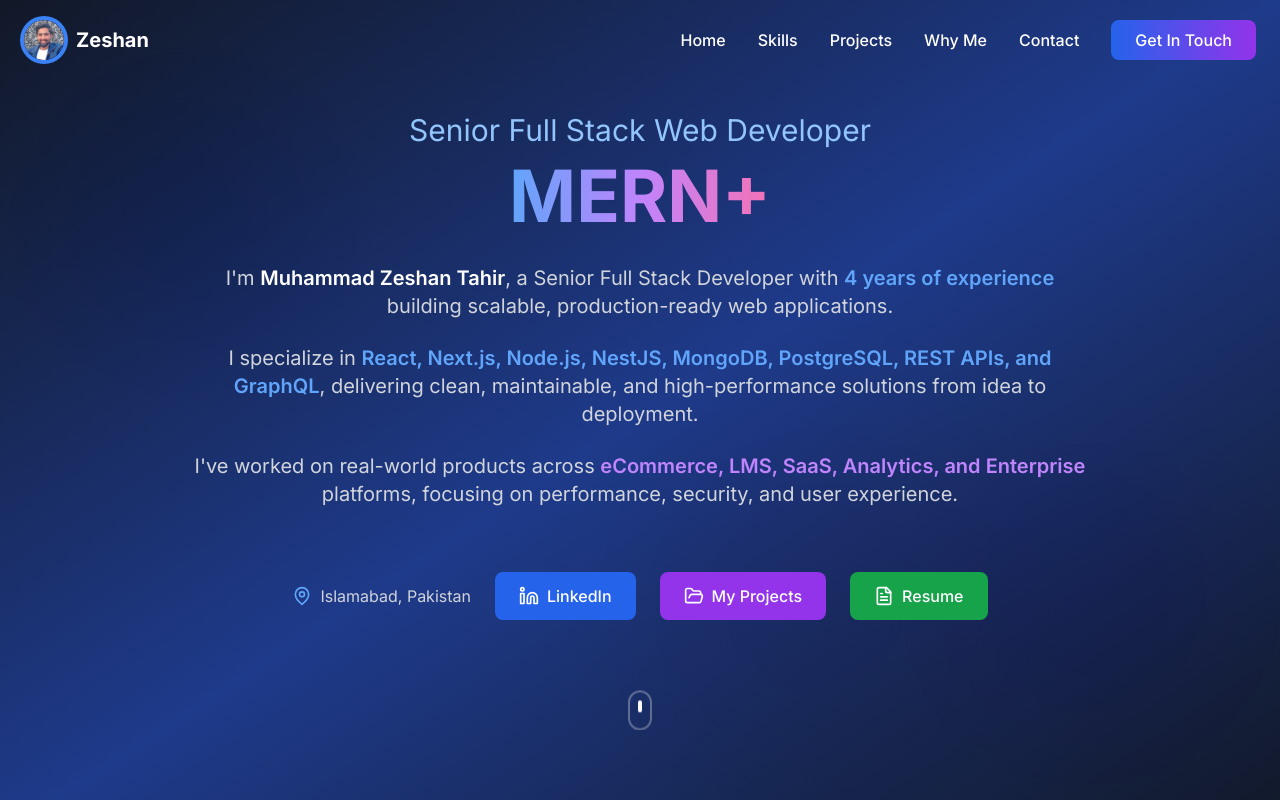
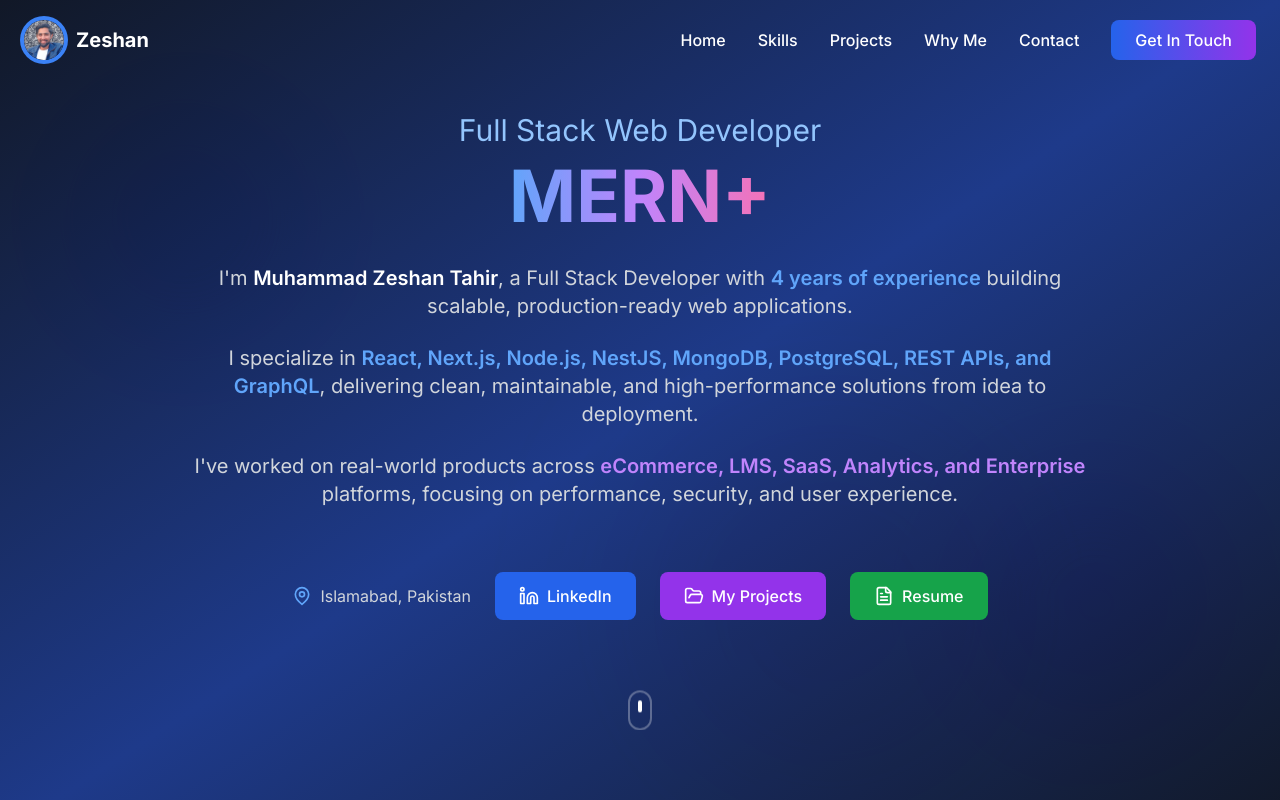
Before and after one commit to zeshantahir105/portfolio, a Next.js app: page / in a window 1280 px wide. Shown: the top 800 px of the page. Built offline with nearby package versions, Linux system fonts and the light colour scheme.

Commit message:
Update title from 'Senior Full Stack Web Developer' to 'Full Stack Web Developer'

```diff
--- a/components/Hero.tsx
+++ b/components/Hero.tsx
@@ -18,7 +18,7 @@ export default function Hero() {
             {/* Title with gradient */}
             <h1 className="text-5xl md:text-7xl font-bold mb-4 animate-slide-up">
               <span className="block text-2xl md:text-3xl font-normal mb-3 mt-8 text-blue-300 ">
-                Senior Full Stack Web Developer
+                Full Stack Web Developer
               </span>
               <span className="bg-gradient-to-r from-blue-400 via-purple-400 to-pink-400 text-transparent bg-clip-text">
                 MERN+
@@ -28,7 +28,7 @@ export default function Hero() {
             {/* Introduction */}
             <div className="space-y-6 text-lg md:text-xl text-gray-300 leading-relaxed max-w-4xl mx-auto animate-slide-up" style={{ animationDelay: '0.2s' }}>
               <p>
-                I'm <span className="text-white font-semibold">Muhammad Zeshan Tahir</span>, a Senior Full Stack Developer with{' '}
+                I'm <span className="text-white font-semibold">Muhammad Zeshan Tahir</span>, a Full Stack Developer with{' '}
                 <span className="text-blue-400 font-semibold">4 years of experience</span> building scalable, production-ready web applications.
               </p>
               <p>
```
